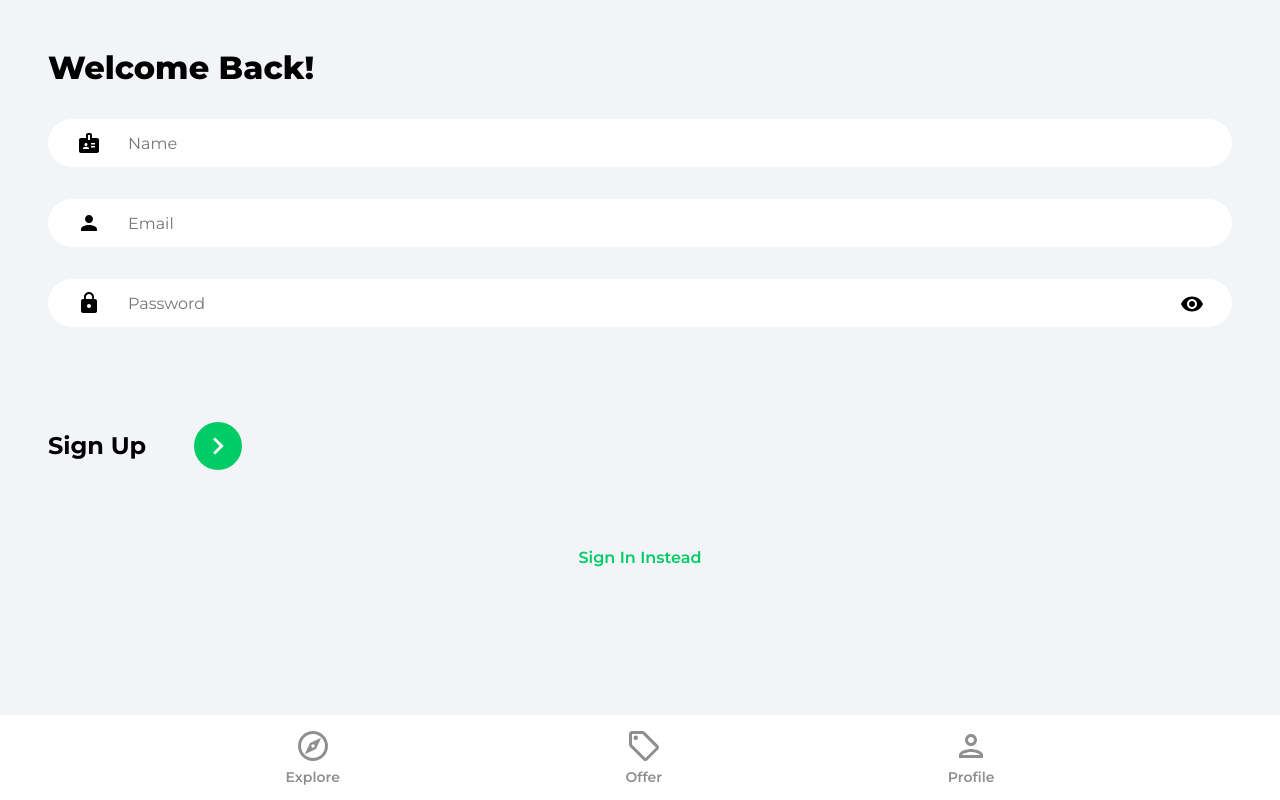
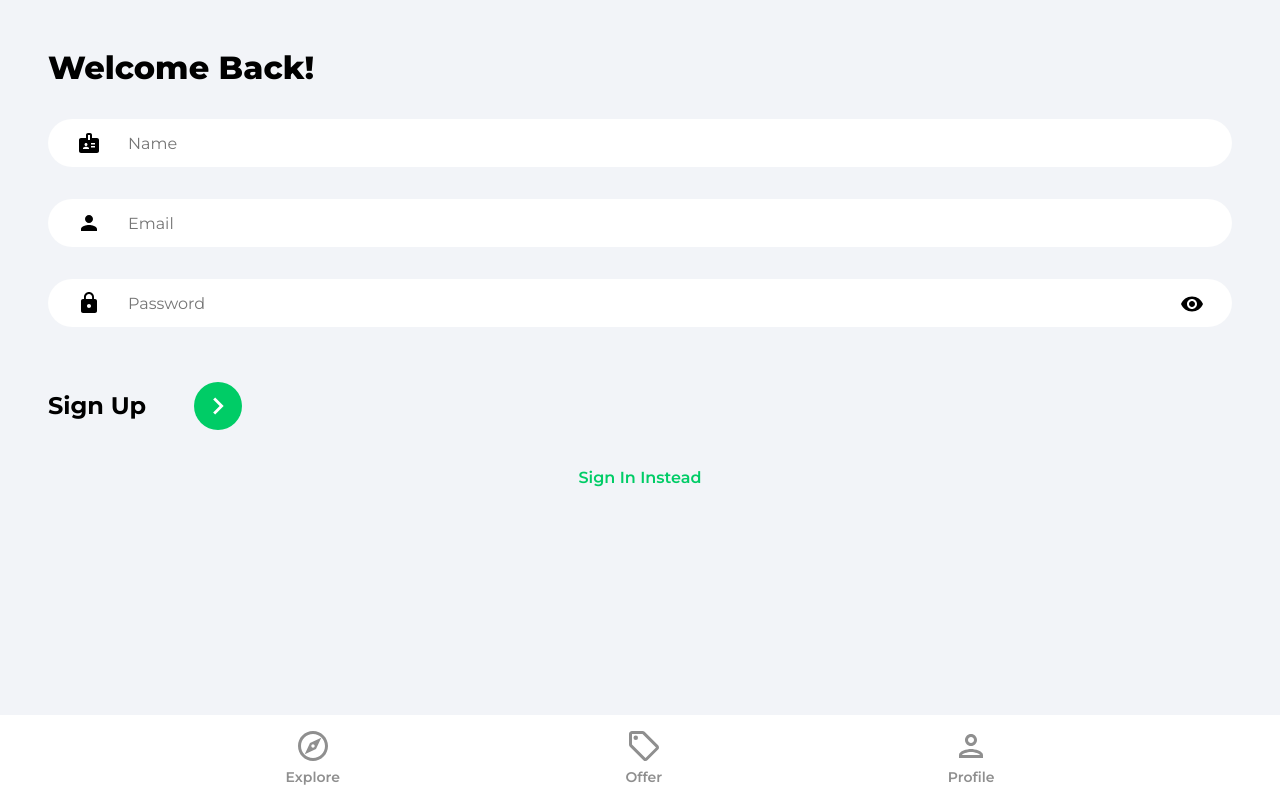
Before and after one commit to anubhavbagri/House-Marketplace, a React (Create React App) app: page /sign-up in a window 1280 px wide. Built offline with nearby package versions, Linux system fonts and the light colour scheme; no server answers.

Commit message:
fix: margins

```diff
--- a/src/index.css
+++ b/src/index.css
@@ -229,7 +229,7 @@ button {
 
 .signInBar,
 .signUpBar {
-  margin-top: 3rem;
+  margin-top: 0.5rem;
   display: flex;
   justify-content: space-between;
   align-items: center;
@@ -277,7 +277,7 @@ button {
 }
 
 .socialLogin {
-  margin-top: 4rem;
+  margin-top: 0.5rem;
   display: flex;
   flex-direction: column;
   align-items: center;
@@ -289,7 +289,7 @@ button {
   justify-content: center;
   align-items: center;
   padding: 0.75rem;
-  margin: 1.5rem;
+  margin: 0.5rem;
   width: 3rem;
   height: 3rem;
   background-color: #ffffff;
@@ -302,7 +302,7 @@ button {
 }
 
 .registerLink {
-  margin-top: 4rem;
+  margin-top: 1.5rem;
   color: #00cc66;
   font-weight: 600;
   text-align: center;
```
